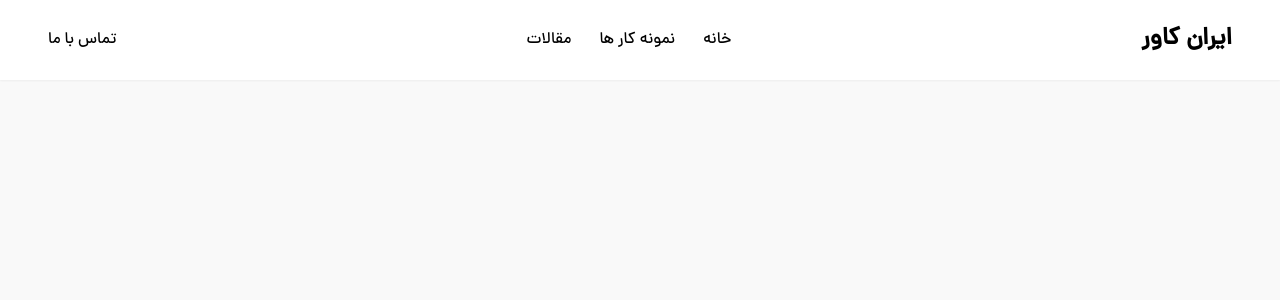
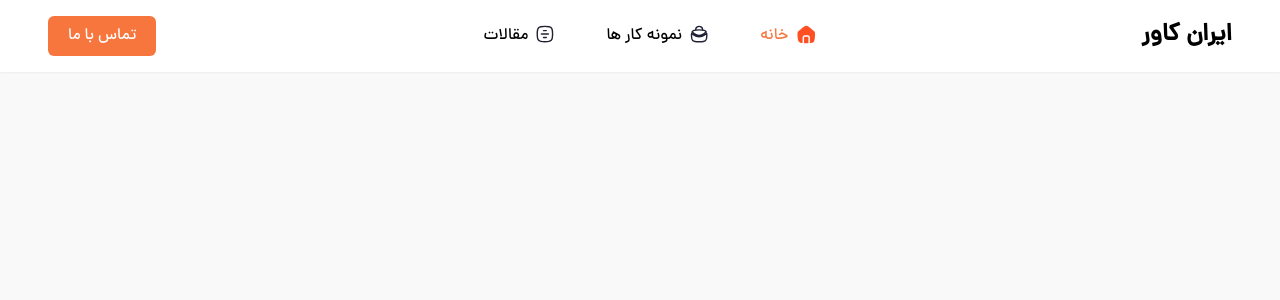
Before and after one commit to soufi-learn/iran-cover, a Django app: template templates/index.html in a window 1280 px wide. Shown: the top 300 px of the page. Run offline with Django 5.2, Linux system fonts and the light colour scheme; the template is opened without the code that fills it, so the values that code supplies are empty; some libraries are stand-ins or nearby versions.

Commit message:
add icons in header navlinks

```diff
--- a/static/css/output.css
+++ b/static/css/output.css
@@ -659,24 +659,28 @@ h6 {
   color: rgb(75 85 99 / var(--tw-text-opacity));
 }
 
-.me-4 {
-  margin-inline-end: 1rem;
+.-m-2 {
+  margin: -0.5rem;
 }
 
-.me-14 {
-  margin-inline-end: 3.5rem;
+.-mb-3 {
+  margin-bottom: -0.75rem;
 }
 
-.ml-14 {
-  margin-left: 3.5rem;
+.-mb-2 {
+  margin-bottom: -0.5rem;
 }
 
-.ml-1 {
-  margin-left: 0.25rem;
+.-mb-1 {
+  margin-bottom: -0.25rem;
 }
 
-.ml-16 {
-  margin-left: 4rem;
+.mb-10 {
+  margin-bottom: 2.5rem;
+}
+
+.mb-1 {
+  margin-bottom: 0.25rem;
 }
 
 .block {
@@ -687,10 +691,6 @@ h6 {
   display: flex;
 }
 
-.flex-1 {
-  flex: 1 1 0%;
-}
-
 .items-center {
   align-items: center;
 }
@@ -699,12 +699,21 @@ h6 {
   justify-content: space-between;
 }
 
+.gap-2 {
+  gap: 0.5rem;
+}
+
 .gap-7 {
   gap: 1.75rem;
 }
 
-.gap-4 {
-  gap: 1rem;
+.rounded-md {
+  border-radius: 0.375rem;
+}
+
+.bg-primary-main {
+  --tw-bg-opacity: 1;
+  background-color: rgb(247 118 61 / var(--tw-bg-opacity));
 }
 
 .bg-white {
@@ -712,44 +721,29 @@ h6 {
   background-color: rgb(255 255 255 / var(--tw-bg-opacity));
 }
 
-.px-8 {
-  padding-left: 2rem;
-  padding-right: 2rem;
-}
-
-.py-5 {
-  padding-top: 1.25rem;
-  padding-bottom: 1.25rem;
-}
-
-.px-14 {
-  padding-left: 3.5rem;
-  padding-right: 3.5rem;
-}
-
-.py-8 {
-  padding-top: 2rem;
-  padding-bottom: 2rem;
-}
-
 .px-12 {
   padding-left: 3rem;
   padding-right: 3rem;
 }
 
-.px-10 {
-  padding-left: 2.5rem;
-  padding-right: 2.5rem;
+.px-3 {
+  padding-left: 0.75rem;
+  padding-right: 0.75rem;
 }
 
-.py-6 {
-  padding-top: 1.5rem;
-  padding-bottom: 1.5rem;
+.px-5 {
+  padding-left: 1.25rem;
+  padding-right: 1.25rem;
 }
 
-.text-xl {
-  font-size: 1.25rem;
-  line-height: 1.75rem;
+.py-2 {
+  padding-top: 0.5rem;
+  padding-bottom: 0.5rem;
+}
+
+.py-4 {
+  padding-top: 1rem;
+  padding-bottom: 1rem;
 }
 
 .text-2xl {
@@ -761,8 +755,34 @@ h6 {
   font-weight: 700;
 }
 
+.text-primary-main {
+  --tw-text-opacity: 1;
+  color: rgb(247 118 61 / var(--tw-text-opacity));
+}
+
+.text-white {
+  --tw-text-opacity: 1;
+  color: rgb(255 255 255 / var(--tw-text-opacity));
+}
+
 .shadow-sm {
   --tw-shadow: 0 1px 2px 0 rgb(0 0 0 / 0.05);
   --tw-shadow-colored: 0 1px 2px 0 var(--tw-shadow-color);
   box-shadow: var(--tw-ring-offset-shadow, 0 0 #0000), var(--tw-ring-shadow, 0 0 #0000), var(--tw-shadow);
 }
+
+.transition-all {
+  transition-property: all;
+  transition-timing-function: cubic-bezier(0.4, 0, 0.2, 1);
+  transition-duration: 150ms;
+}
+
+.hover\:bg-primary-dark:hover {
+  --tw-bg-opacity: 1;
+  background-color: rgb(245 90 24 / var(--tw-bg-opacity));
+}
+
+.hover\:text-primary-main:hover {
+  --tw-text-opacity: 1;
+  color: rgb(247 118 61 / var(--tw-text-opacity));
+}
--- a/static/css/styles.css
+++ b/static/css/styles.css
@@ -11,6 +11,7 @@
   html {
     direction: rtl;
   }
+
 
   /* Add dana font */
   @font-face {
--- a/templates/index.html
+++ b/templates/index.html
@@ -7,26 +7,48 @@
     <link rel="stylesheet" href="../static/css/output.css" />
     <!-- add fontAwesome for icons -->
     <link
+      href="https://fonts.googleapis.com/icon?family=Material+Icons+Round"
       rel="stylesheet"
-      href="https://cdnjs.cloudflare.com/ajax/libs/font-awesome/6.6.0/css/all.min.css"
-      integrity="sha512-Kc323vGBEqzTmouAECnVceyQqyqdsSiqLQISBL29aUW4U/M7pSPA/gEUZQqv1cwx4OnYxTxve5UMg5GT6L4JJg=="
-      crossorigin="anonymous"
-      referrerpolicy="no-referrer"
     />
   </head>
   <body>
     <!------------------ Header ------------------>
-    <header class="px-12 py-6 bg-white shadow-sm">
+    <header class="px-12 py-4 bg-white shadow-sm">
       <div class="flex items-center justify-between">
         <a href="#" class="block text-2xl font-bold">ایران کاور</a>
 
         <ul class="flex items-center gap-7">
-          <li><a href="#">خانه</a></li>
-          <li><a href="#">نمونه کار ها</a></li>
-          <li><a href="#">مقالات</a></li>
+          <li>
+            <a
+              href="#"
+              class="flex items-center gap-2 px-3 py-2 mb-1 transition-all hover:text-primary-main text-primary-main"
+              ><img src="../static/icons/home.svg" alt="home" />
+              <span class="-mb-1">خانه</span></a
+            >
+          </li>
+          <li>
+            <a
+              href="#"
+              class="flex items-center gap-2 px-3 py-2 mb-1 transition-all hover:text-primary-main"
+              ><img src="../static/icons/samples.svg" alt="samples" />
+              <span class="-mb-1">نمونه کار ها</span></a
+            >
+          </li>
+          <li>
+            <a
+              href="#"
+              class="flex items-center gap-2 px-3 py-2 mb-1 transition-all hover:text-primary-main"
+              ><img src="../static/icons/weblogs.svg" alt="weblogs" />
+              <span class="-mb-1">مقالات</span></a
+            >
+          </li>
         </ul>
 
-        <a href="#" type="button">تماس با ما</a>
+        <a
+          href="#"
+          class="px-5 py-2 text-white transition-all rounded-md bg-primary-main hover:bg-primary-dark"
+          >تماس با ما</a
+        >
       </div>
     </header>
   </body>
```
Also changed, not shown: tailwind.config.js (+9 -1 lines), static/icons/home.svg (added), static/icons/samples.svg (added), static/icons/weblogs.svg (added).
